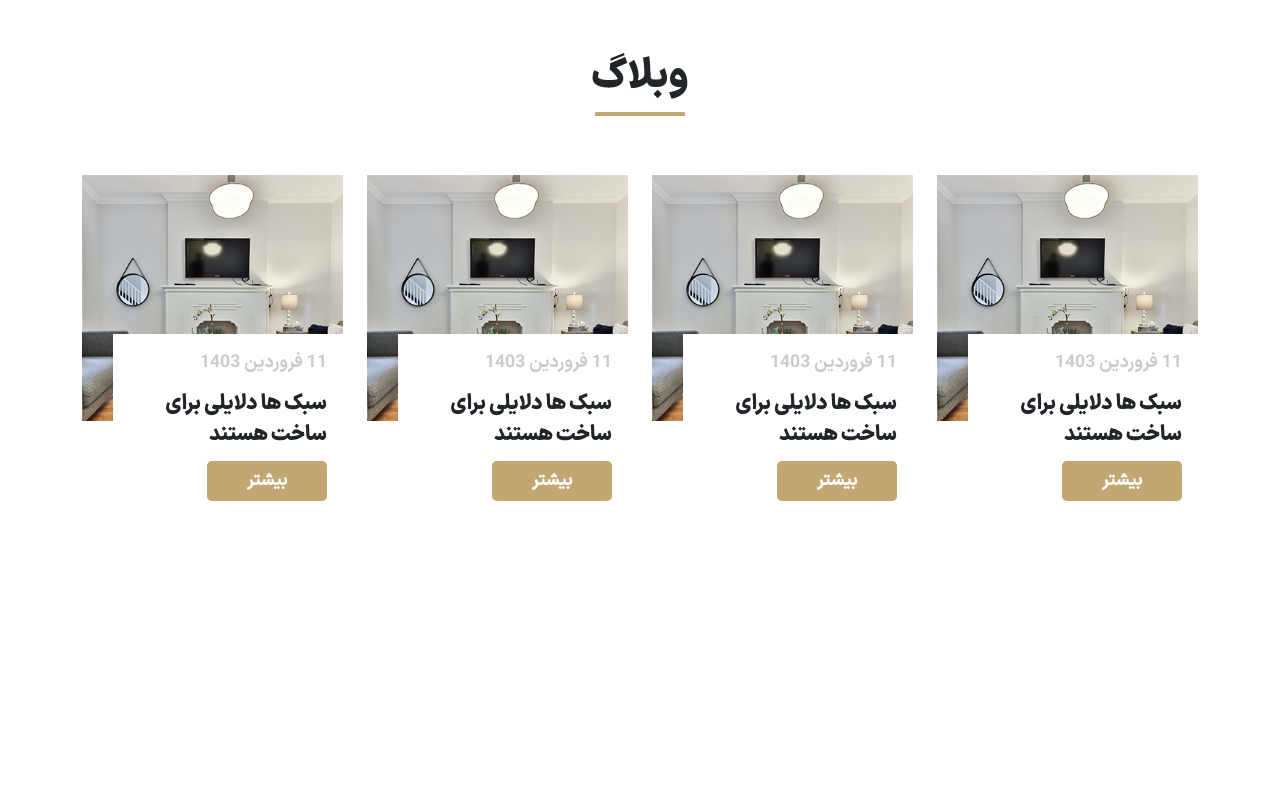
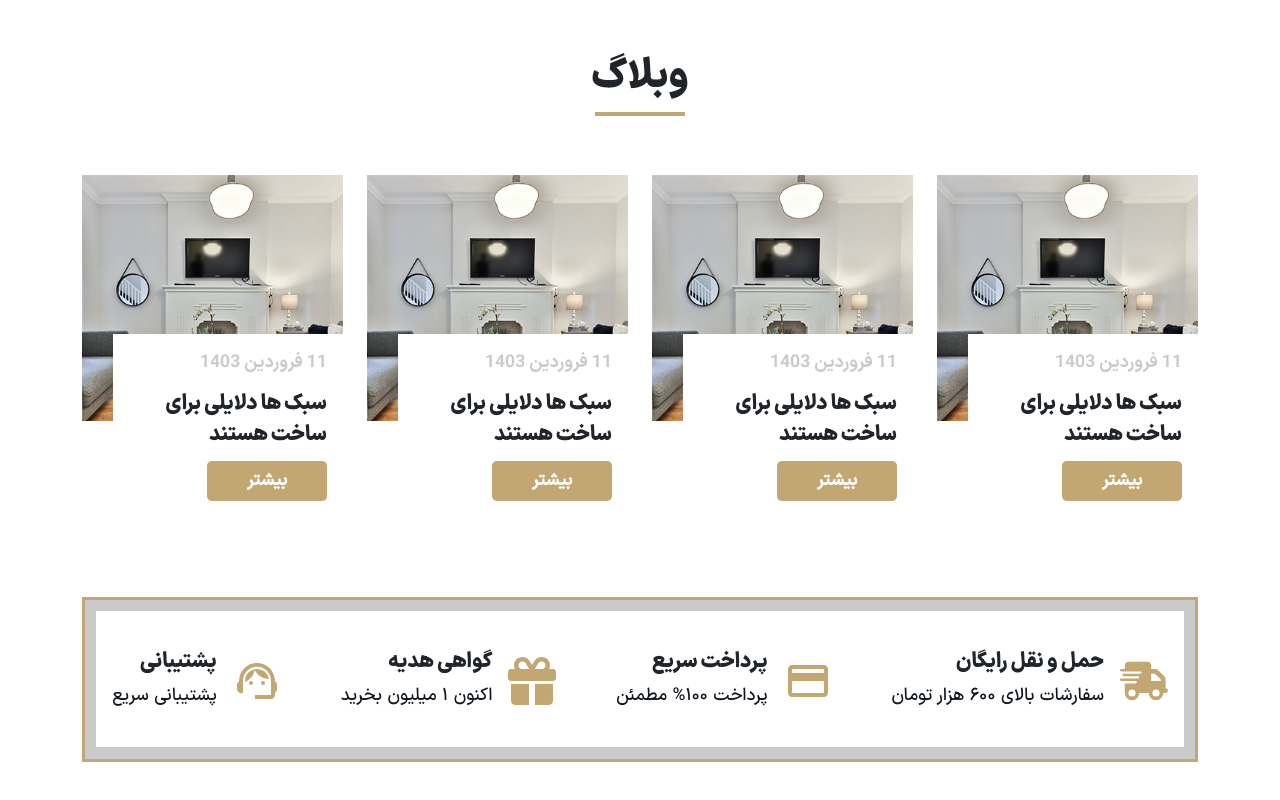
Before and after one commit to mohammadmehdidalvandii/sofast-homeShop, a Next.js app: page / in a window 1280 px wide. Shown: the part 3910-4710 px from the top of the page. Before the commit the page ends 4491 px from the top, so only its background shows below. Built offline with nearby package versions, Linux system fonts and the light colour scheme.

Commit message:
create section overview for all web

```diff
--- /dev/null
+++ b/src/app/components/module/Overview/Overview.js
@@ -0,0 +1,60 @@
+import React from 'react';
+import style from './Overview.module.css';
+import { FaTruckFast , FaGift } from "react-icons/fa6";
+import { MdPayment, MdSupportAgent } from "react-icons/md";
+
+
+function Overview() {
+  return (
+    <section className={style.overview}>
+        <div className="container">
+            <div className="row">
+                <div className="col-12">
+                    <div className={style.overview_wrapper}>
+                        <div className={style.overview_box}>
+                            <div className={style.overview_item}>
+                                <span className={style.overview_icon}>
+                                    <FaTruckFast/>
+                                </span>
+                                <div className={style.overview_content}>
+                                    <h5 className={style.overview_title}>حمل و نقل رایگان</h5>
+                                    <span className={style.overview_text}>سفارشات بالای ۶۰۰ هزار تومان</span>
+                                </div>
+                            </div>
+                            <div className={style.overview_item}>
+                                <span className={style.overview_icon}>
+                                    <MdPayment/>
+                                </span>
+                                <div className={style.overview_content}>
+                                    <h5 className={style.overview_title}>پرداخت سریع</h5>
+                                    <span className={style.overview_text}>پرداخت ۱۰۰% مطمئن</span>
+                                </div>
+                            </div>
+                            <div className={style.overview_item}>
+                                <span className={style.overview_icon}>
+                                    <FaGift />
+                                </span>
+                                <div className={style.overview_content}>
+                                    <h5 className={style.overview_title}>گواهی هدیه</h5>
+                                    <span className={style.overview_text}>اکنون ۱ میلیون بخرید</span>
+                                </div>
+                            </div>
+                            <div className={style.overview_item}>
+                                <span className={style.overview_icon}>
+                                    <MdSupportAgent/>
+                                </span>
+                                <div className={style.overview_content}>
+                                    <h5 className={style.overview_title}>پشتیبانی</h5>
+                                    <span className={style.overview_text}>پشتیبانی سریع</span>
+                                </div>
+                            </div>
+                        </div>
+                    </div>
+                </div>
+            </div>
+        </div>
+    </section>
+  )
+}
+
+export default Overview
--- /dev/null
+++ b/src/app/components/module/Overview/Overview.module.css
@@ -0,0 +1,45 @@
+.overview{
+    display: block;
+    width: 100%;
+    margin-top: 10rem;
+}
+.overview_wrapper{
+    display: block;
+    width: 100%;
+    padding: 0.7rem;
+    border: 3px solid var(--colorBrown);
+    background-color: var(--colorGray);
+}
+.overview_box{
+    display: flex;
+    align-items: center;
+    justify-content: space-between;
+    flex-wrap: wrap;
+    padding: 1rem;
+    background-color: var(--colorWhite);
+}
+.overview_item{
+    display: flex;
+    align-items: center;
+    margin: 1rem 0;
+}
+.overview_icon{
+    display: block;
+    font-size: 3rem !important;
+    color: var(--colorBrown);
+}
+.overview_content{
+    display: block;
+    margin-right: 1rem;
+}
+.overview_title{
+    display: block;
+    font-family: var(--black);
+    font-size: 1.3rem !important;
+    font-weight: 700;
+}
+.overview_text{
+    font-size: 1.1rem;
+    font-weight: 500;
+    color: var(--colorBlack);
+}
--- a/src/app/page.js
+++ b/src/app/page.js
@@ -7,6 +7,7 @@ import Order from './components/template/home/Order/Order'
 import Score from './components/template/home/Score/Score'
 import Comments from './components/template/home/Comments/Comments'
 import Blog from './components/template/home/Blog/Blog'
+import Overview from './components/module/Overview/Overview'
 
 function page() {
   return (
@@ -19,6 +20,7 @@ function page() {
       <Score/>
       <Comments/>
       <Blog/>
+      <Overview/>
       <br /><br /><br /><br /><br /><br />
     </>
   )
```
